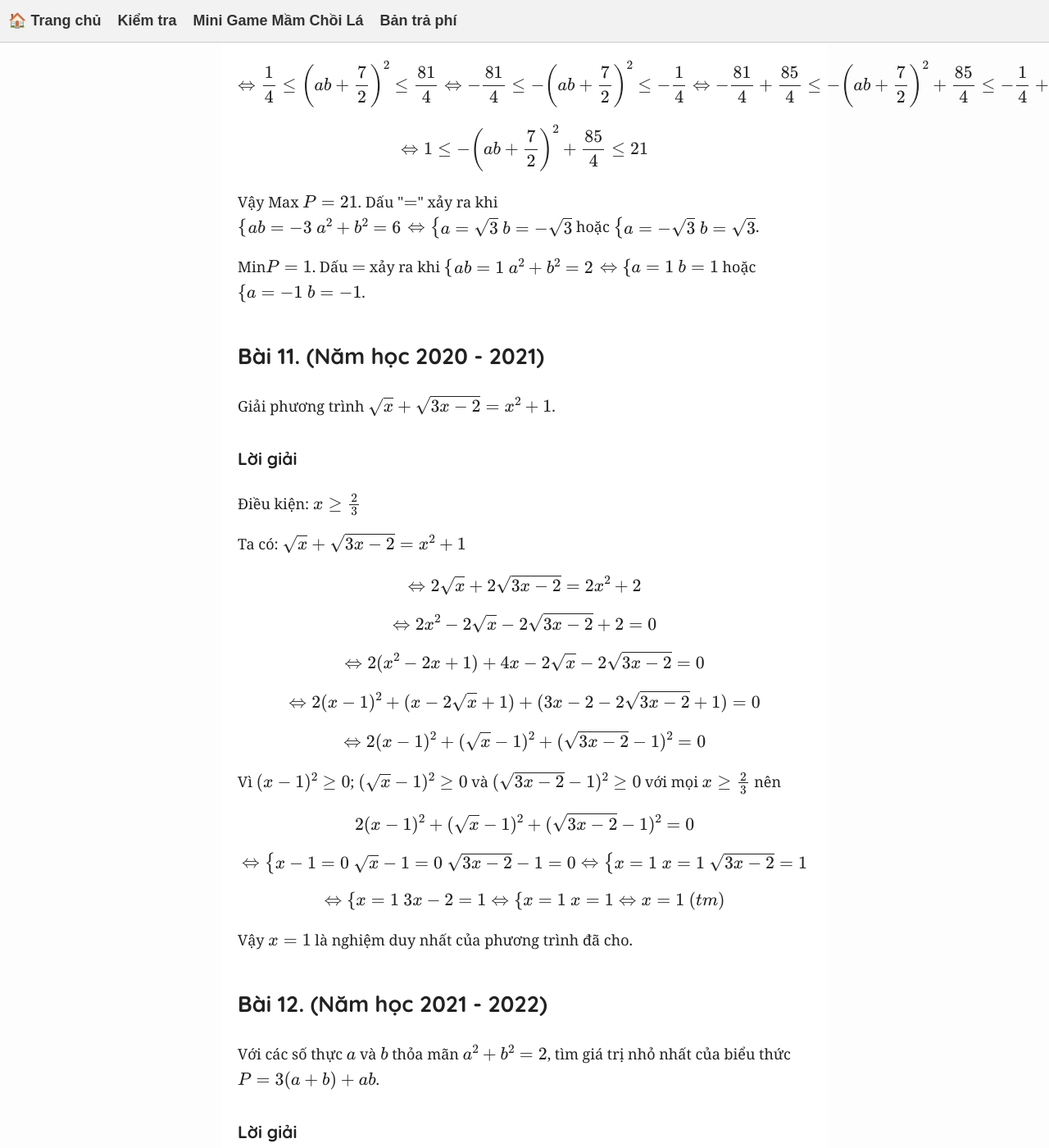
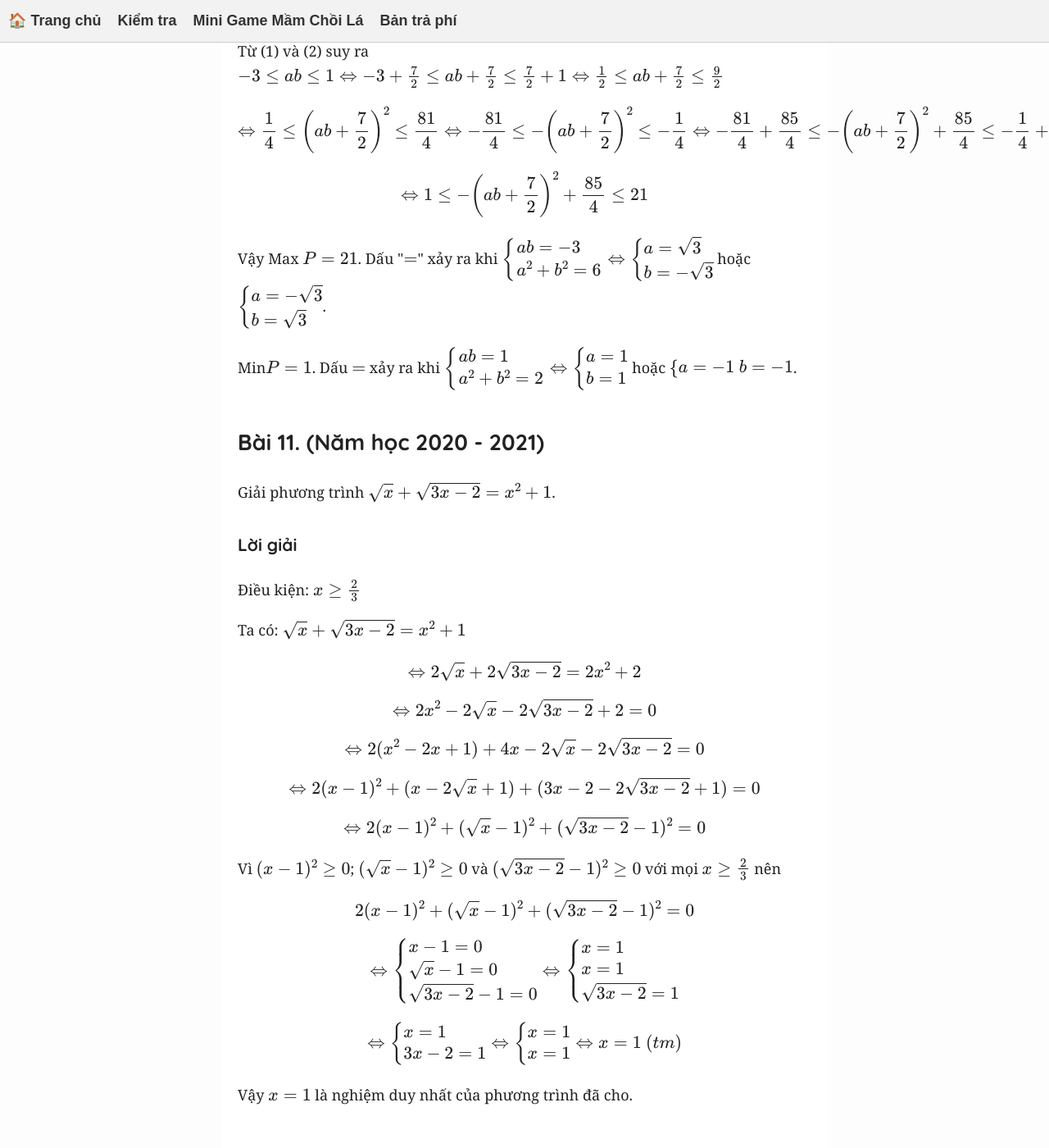
Before and after one commit to NguyenMuoiVN1988/publicstudyrepo, a Jekyll site: the page built from T9/T9CDC5THIVAO10.html, in a window 1280 px wide and 1400 px high, scrolled down 6574 px. Shown: the whole window at 82% size. Built offline with Jekyll 4.4.1, drawn with Linux system fonts in a browser that asks for light colours; some of the changed text lies outside the part shown.

```diff
--- a/T9/T9CDC5THIVAO10.html
+++ b/T9/T9CDC5THIVAO10.html
@@ -10,7 +10,7 @@ tags: [Toán 9, Bất phương trình, phương trình vô tỷ, Ôn thi vào 10
 <p>Đặt $t = \sqrt{x^2 + 7}$, phương trình đã cho trở thành $t^2 + 4x = (x + 4)t$
 </p>
 <p>$$\Leftrightarrow t^2 - (x + 4)t + 4x = 0 \Leftrightarrow (t - x)(t - 4) = 0
-  \Leftrightarrow \begin{cases} t = x \ t = 4. \end{cases}$$</p>
+  \Leftrightarrow \begin{cases} t = x \\ t = 4. \end{cases}$$</p>
 <p>TH1: $\sqrt{x^2 + 7} = 4 \Leftrightarrow x^2 + 7 = 16 \Leftrightarrow x^2 = 9
   \Leftrightarrow x = \pm 3$</p>
 <p>TH2: $\sqrt{x^2 + 7} = x$ $(x \geq 0) \Rightarrow x^2 + 7 = x^2
@@ -99,13 +99,13 @@ tags: [Toán 9, Bất phương trình, phương trình vô tỷ, Ôn thi vào 10
   y) + 12 + 2\sqrt{(x + 6)(y + 6)}$</p>
 <p>$$\Leftrightarrow (x + y)^2 - (x + y) - 12 = 2\sqrt{(x + 6)(y + 6)} \geq 0
   \Leftrightarrow (x + y + 3)(x + y - 4) \geq 0 \Leftrightarrow \begin{cases} x
-  + y \leq 3 \ x + y \geq 4 \end{cases} \Leftrightarrow x + y \geq 4 \text{
+  + y \leq 3 \\ x + y \geq 4 \end{cases} \Leftrightarrow x + y \geq 4 \text{
   (3)}$$</p>
 <p>Từ (1), (2) và (3) suy ra $4 \leq x + y \leq 6$.</p>
-<p>Dấu "$=$" xảy ra khi $x + y = 4 \Leftrightarrow \begin{cases} x + 6 = 0 \ y +
-  6 = 0 \end{cases} \Leftrightarrow \begin{cases} x = -6 \ y = 10 \end{cases}$
-  hoặc $\begin{cases} x = 10 \ y = -6 \end{cases}$</p>
-<p>Khi $x + y = 6 \Leftrightarrow \begin{cases} x + y = 6 \ x + 6 = y + 6
+<p>Dấu "$=$" xảy ra khi $x + y = 4 \Leftrightarrow \begin{cases} x + 6 = 0 \\ y +
+  6 = 0 \end{cases} \Leftrightarrow \begin{cases} x = -6 \\ y = 10 \end{cases}$
+  hoặc $\begin{cases} x = 10 \\ y = -6 \end{cases}$</p>
+<p>Khi $x + y = 6 \Leftrightarrow \begin{cases} x + y = 6 \\ x + 6 = y + 6
   \end{cases} \Leftrightarrow x = y = 3$.</p>
 <p>Vậy giá trị lớn nhất của $x + y$ là 6 khi $x = y = 3$ và giá trị nhỏ nhất của
   $x + y$ là 4 khi $(x; y) = (-6; 10)$ hoặc $(x; y) = (10; -6)$.</p>
@@ -178,12 +178,12 @@ tags: [Toán 9, Bất phương trình, phương trình vô tỷ, Ôn thi vào 10
   -\frac{1}{4} + \frac{85}{4}$$</p>
 <p>$$\Leftrightarrow 1 \leq -\left(ab + \frac{7}{2}\right)^2 + \frac{85}{4} \leq
   21$$</p>
-<p>Vậy Max $P = 21$. Dấu "$=$" xảy ra khi $\begin{cases} ab = -3 \ a^2 + b^2 = 6
-  \end{cases} \Leftrightarrow \begin{cases} a = \sqrt{3} \ b = -\sqrt{3}
-  \end{cases}$ hoặc $\begin{cases} a = -\sqrt{3} \ b = \sqrt{3} \end{cases}$.
+<p>Vậy Max $P = 21$. Dấu "$=$" xảy ra khi $\begin{cases} ab = -3 \\ a^2 + b^2 = 6
+  \end{cases} \Leftrightarrow \begin{cases} a = \sqrt{3} \\ b = -\sqrt{3}
+  \end{cases}$ hoặc $\begin{cases} a = -\sqrt{3} \\ b = \sqrt{3} \end{cases}$.
 </p>
-<p>Min$P = 1$. Dấu $=$ xảy ra khi $\begin{cases} ab = 1 \ a^2 + b^2 = 2
-  \end{cases} \Leftrightarrow \begin{cases} a = 1 \ b = 1 \end{cases}$ hoặc
+<p>Min$P = 1$. Dấu $=$ xảy ra khi $\begin{cases} ab = 1 \\ a^2 + b^2 = 2
+  \end{cases} \Leftrightarrow \begin{cases} a = 1 \\ b = 1 \end{cases}$ hoặc
   $\begin{cases} a = -1 \ b = -1 \end{cases}$.</p>
 <h2>Bài 11. (Năm học 2020 - 2021)</h2>
 <p>Giải phương trình $\sqrt{x} + \sqrt{3x-2} = x^2 + 1$.</p>
@@ -199,11 +199,11 @@ tags: [Toán 9, Bất phương trình, phương trình vô tỷ, Ôn thi vào 10
 <p>Vì $(x-1)^2 \geq 0$; $(\sqrt{x} - 1)^2 \geq 0$ và $(\sqrt{3x-2} - 1)^2 \geq
   0$ với mọi $x \geq \frac{2}{3}$ nên</p>
 <p>$$2(x-1)^2 + (\sqrt{x} - 1)^2 + (\sqrt{3x-2} - 1)^2 = 0$$</p>
-<p>$$\Leftrightarrow \begin{cases} x - 1 = 0 \ \sqrt{x} - 1 = 0 \ \sqrt{3x-2} -
-  1 = 0 \end{cases} \Leftrightarrow \begin{cases} x = 1 \ x = 1 \ \sqrt{3x-2} =
+<p>$$\Leftrightarrow \begin{cases} x - 1 = 0 \\ \sqrt{x} - 1 = 0 \\ \sqrt{3x-2} -
+  1 = 0 \end{cases} \Leftrightarrow \begin{cases} x = 1 \\ x = 1 \\ \sqrt{3x-2} =
   1 \end{cases}$$</p>
-<p>$$\Leftrightarrow \begin{cases} x = 1 \ 3x - 2 = 1 \end{cases}
-  \Leftrightarrow \begin{cases} x = 1 \ x = 1 \end{cases} \Leftrightarrow x = 1
+<p>$$\Leftrightarrow \begin{cases} x = 1 \\ 3x - 2 = 1 \end{cases}
+  \Leftrightarrow \begin{cases} x = 1 \\ x = 1 \end{cases} \Leftrightarrow x = 1
   \text{ } (tm)$$</p>
 <p>Vậy $x = 1$ là nghiệm duy nhất của phương trình đã cho.</p>
 <h2>Bài 12. (Năm học 2021 - 2022)</h2>
@@ -220,7 +220,7 @@ tags: [Toán 9, Bất phương trình, phương trình vô tỷ, Ôn thi vào 10
   \Leftrightarrow -2 \leq a+b \leq 2$</p>
 <p>$$\Rightarrow -2+3 \leq a+b+3 \leq 2+3 \Leftrightarrow 1 \leq (a+b+3)^2 \leq
   25 \Leftrightarrow 1 \leq 2P+11 \leq 25 \Leftrightarrow -5 \leq P \leq 7$$</p>
-<p>Do đó, MinP $= -5 \Leftrightarrow \begin{cases} a+b = -2 \ ab = 1 \end{cases}
+<p>Do đó, MinP $= -5 \Leftrightarrow \begin{cases} a+b = -2 \\ ab = 1 \end{cases}
   \Leftrightarrow a = b = -1$</p>
 <h2><br>## Bài 13. (Năm học 2022 - 2023)</h2>
 <p>Với các số thực không âm $x$ và $y$ thỏa mãn $x^2 + y^2 = 4$, tìm giá trị nhỏ
```
